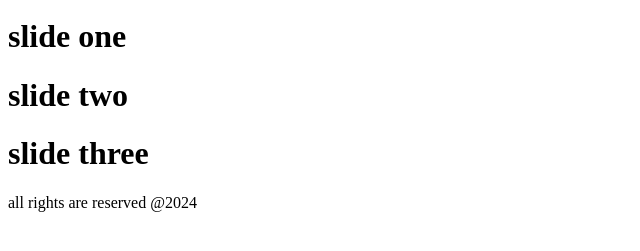
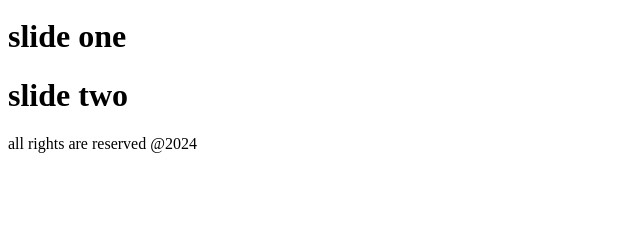
Before and after one commit to mshl55/git-project-one, a plain HTML site: page index.html in a window 1280 px wide. Shown: the part 47-298 px from the top of the page, without its empty margins (0-640 px from the left). Drawn offline with Linux system fonts and the light colour scheme.

Commit message:
updated text to free range

```diff
--- a/index.html
+++ b/index.html
@@ -17,7 +17,7 @@
     <div class="slider">
         <h1>slide one</h1>
         <h1>slide two</h1>
-        <h1>slide three</h1>
+        <!-- <h1>slide three</h1> -->
     </div>
     <footer>
         all rights are reserved @2024
```
